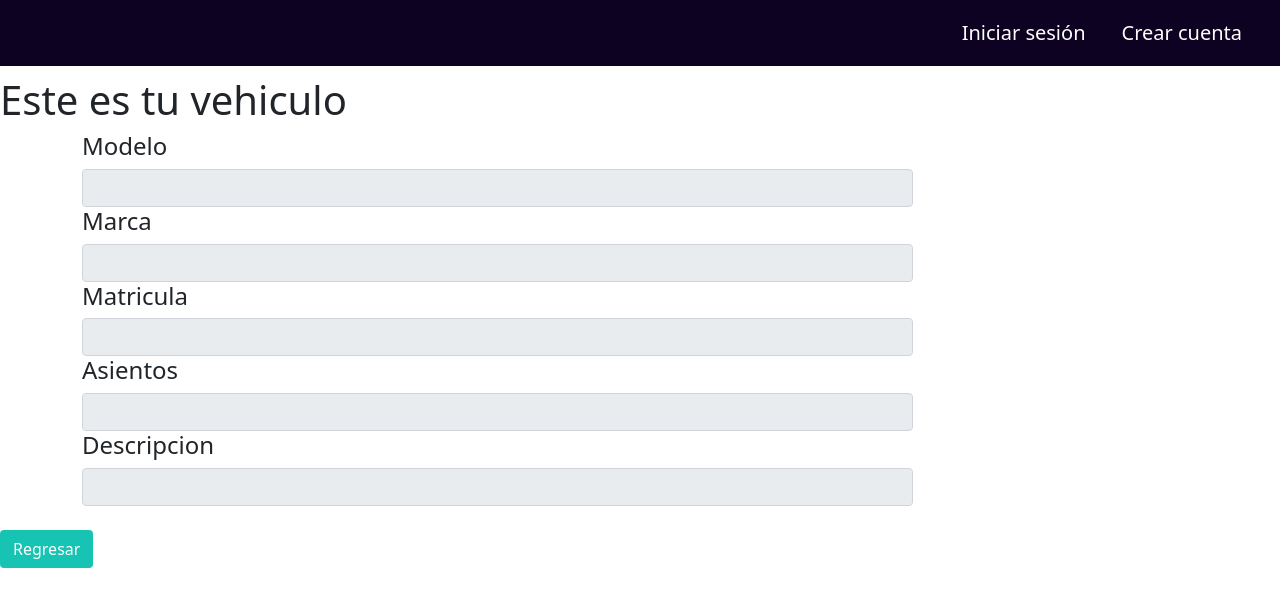
After one commit to gomezluis007/Reito, a Django app: template reito/vehiculos/templates/detalle_vehiculo.html in a window 1280 px wide. The commit adds this page. Shown: the top 607 px of the page. Run offline with Django 3.2, Linux system fonts and the light colour scheme; the template is opened without the code that fills it, so the values that code supplies are empty.

Commit message:
Terminar los templates del frontend de vehiculos e integrarlo a los templates y funciones de usuarios

```diff
--- a/reito/usuarios/templates/detalle_usuarios.html
+++ b/reito/usuarios/templates/detalle_usuarios.html
@@ -40,6 +40,11 @@ Detalle de cuenta
           <form action="{% url 'usuarios:editar_mi_cuenta' %}" method="GET">
               <button type="submit" style="background:#17C3B2; color:white;" class="btn">Editar</button>
           </form>
+          {%if vehiculo %}
+          <a href="{% url 'vehiculos:ver' vehiculo.id %}" class="boton btn"> Ver mi vehiculo</a>
+          {%else%}
+            <a href="{% url 'vehiculos:nuevo' %}" class="btn btn-primary">Agregar vehiculo</a>
+          {%endif%}
         </div><!--/col-9-->
     </div><!--/row-->
 </div>
--- /dev/null
+++ b/reito/vehiculos/templates/detalle_vehiculo.html
@@ -0,0 +1,51 @@
+
+{% extends 'base1.html' %}
+
+{% block titulo %}
+    Nuevo vehiculo
+{% endblock titulo %}
+
+{% block css %}
+{% endblock css %}
+
+
+{% block body %}
+    <h1>Este es tu vehiculo</h1>
+    <div class="container bootstrap snippet">
+        <div class="row">
+            <div class="col-sm-9">
+                <div class="tab-content">
+                    <div class="tab-pane active" id="home">
+                                <div class="form-group">
+                                    <div class="col-xs-6">
+                                        <label for="email"><h4>Modelo</h4></label>
+                                        <input type="email" class="form-control" name="email" id="email"value="{{vehiculo.modelo}}" disabled>
+
+                                        <label for="first_name"><h4>Marca</h4></label>
+                                        <input type="text" class="form-control" name="first_name" id="first_name" value="{{vehiculo.marca}}" disabled>
+
+                                        <label for="last_name"><h4>Matricula</h4></label>
+                                        <input type="text" class="form-control" name="last_name" id="last_name" value="{{vehiculo.matricula}}" disabled>
+
+
+                                        <label for="email"><h4>Asientos</h4></label>
+                                        <input type="email" class="form-control" name="email" id="email"value="{{vehiculo.asientos}}" disabled>
+
+
+                                        <label for="email"><h4>Descripcion</h4></label>
+                                        <input type="textarea" class="form-control" name="email" id="email"value="{{vehiculo.descripcion}}" disabled>
+                                    </div>
+                                </div>
+
+                     </div><!--/tab-pane-->
+                  </div><!--/tab-content-->
+                  <br>
+            </div><!--/col-9-->
+        </div><!--/row-->
+    </div>
+    <a href="{% url 'usuarios:ver_mi_cuenta' %}" class="boton btn">Regresar</a>
+{% endblock body %}
+
+
+{% block js %}
+{% endblock js %}
--- a/reito/vehiculos/views.py
+++ b/reito/vehiculos/views.py
@@ -1,4 +1,5 @@
 from django.shortcuts import get_object_or_404, render
+from django.views.generic.detail import DetailView
 from .models import Vehiculo
 from django.views.generic.edit import CreateView, DeleteView, UpdateView
 from .forms import VehiculosForm
@@ -25,5 +26,8 @@ class VehiculoEliminar(DeleteView):
     model = Vehiculo
     success_url = reverse_lazy('ususrios:ver_mi_cuenta')
 
-class VehiculoDetalle(DeleteView):
+class VehiculoDetalle(DetailView):
     model = Vehiculo
+    form_class = VehiculosForm
+    context_object_name = 'vehiculo'
+    template_name = "detalle_vehiculo.html"
```
Also changed, not shown: reito/usuarios/views.py (+10 -1 lines).
